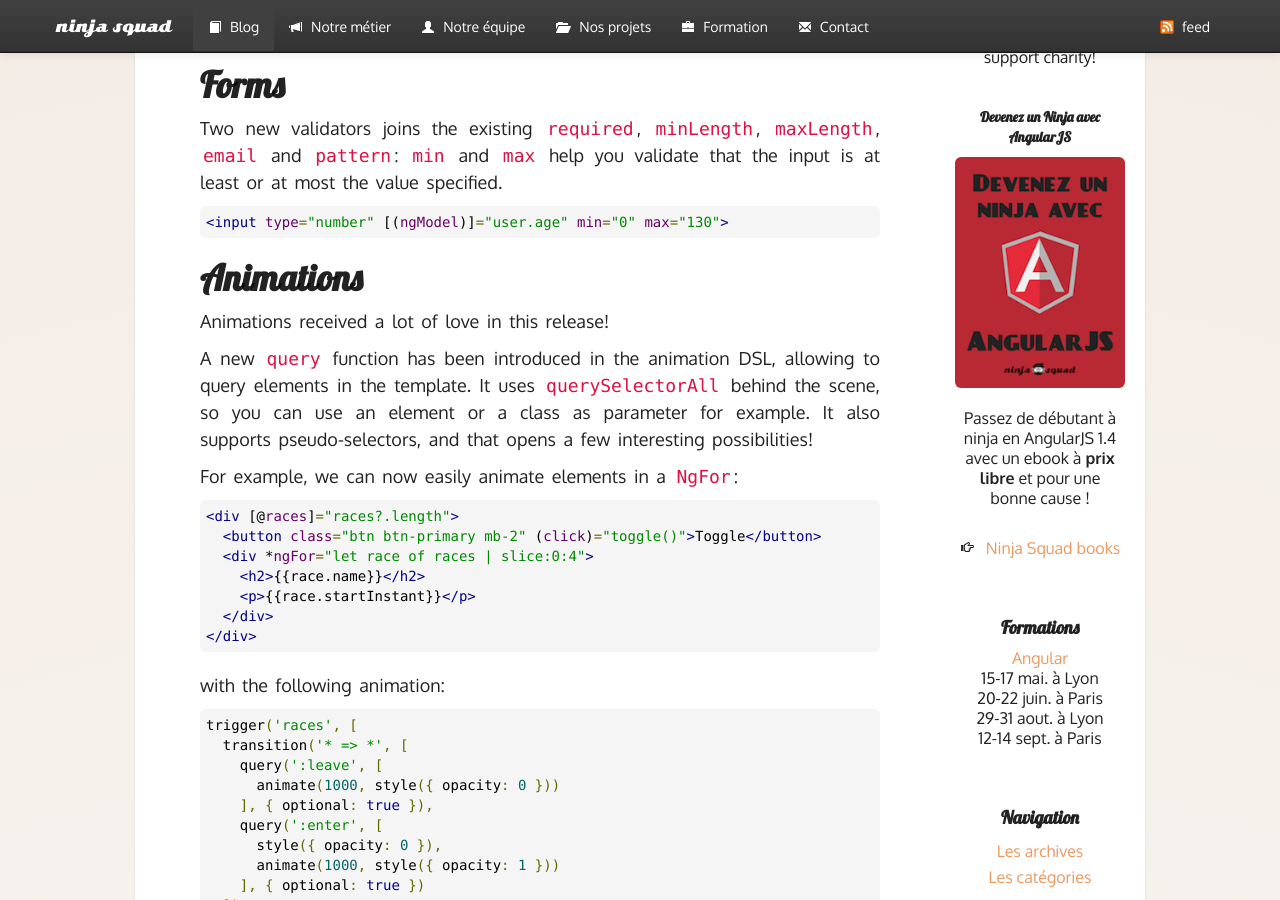
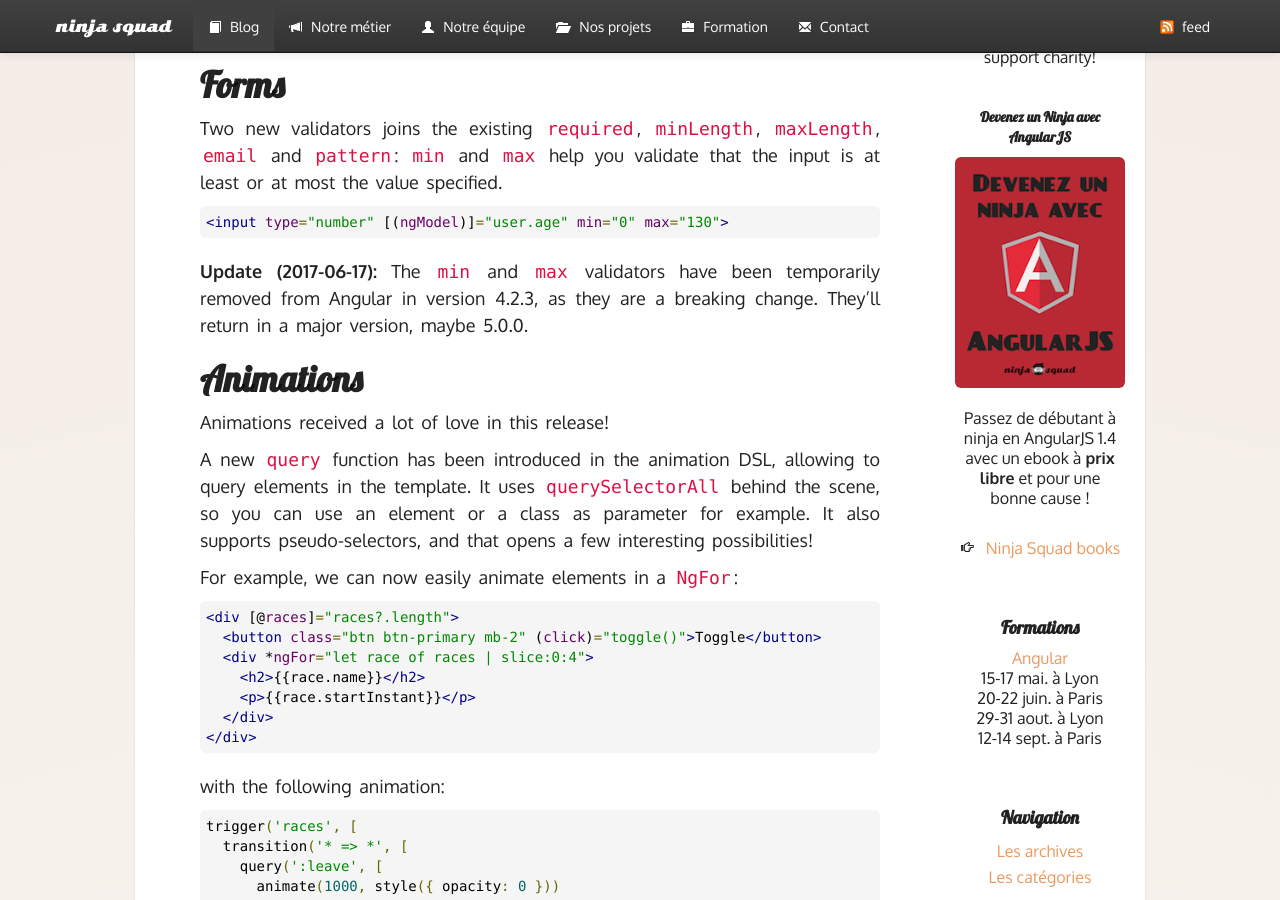
Before and after one commit to Ninja-Squad/ninja-squad.github.com, a Jekyll site: the page built from _posts/2017-06-09-what-is-new-angular-4.2.md, in a window 1280 px wide and 900 px high, scrolled down 806 px. Built offline with Jekyll 4.4.1, drawn with Linux system fonts in a browser that asks for light colours; comment, search, counter and statistics services are not loaded.

Commit message:
update post 4.2 to warn about min/max removal

```diff
--- a/_posts/2017-06-09-what-is-new-angular-4.2.md
+++ b/_posts/2017-06-09-what-is-new-angular-4.2.md
@@ -35,6 +35,10 @@ Two new validators joins the existing `required`, `minLength`, `maxLength`, `ema
 `min` and `max` help you validate that the input is at least or at most the value specified.
 
     <input type="number" [(ngModel)]="user.age" min="0" max="130">
+
+**Update (2017-06-17):** The `min` and `max` validators have been temporarily
+removed from Angular in version 4.2.3, as they are a breaking change.
+They'll return in a major version, maybe 5.0.0.
 
 # Animations
 
```
